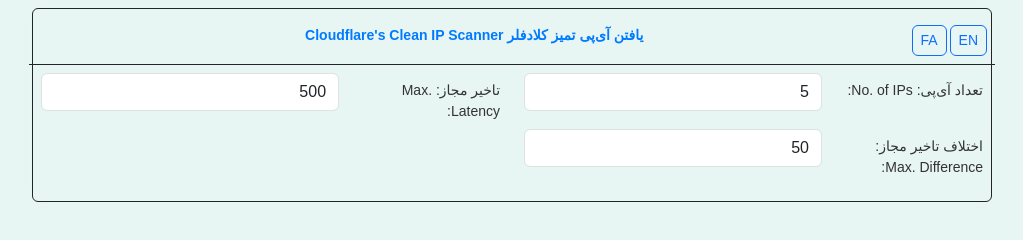
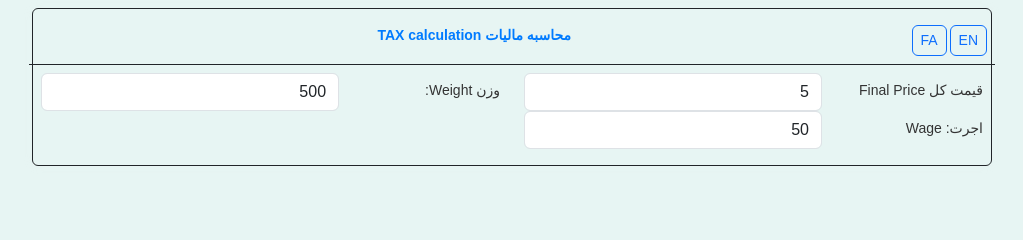
Before and after one commit to MrMalekfar/t-Tax, a plain HTML site: page index.html in a window 1280 px wide. Shown: the whole page, without its empty margins (128-1151 px from the left). Drawn offline with nearby package versions, Linux system fonts and the light colour scheme; a web font is replaced by a local one.

Commit message:
Update index.html

```diff
--- a/index.html
+++ b/index.html
@@ -68,8 +68,8 @@
     <div class="container border rounded-2 mt-2 border-dark">
         <div class="row">
             <div class="col-12 p-2 text-center border-bottom border-dark text-primary">
-                <span class="lang-field lang-fa fw-bold">یافتن آی‌پی تمیز کلادفلر</span>
-                <span class="lang-field lang-en fw-bold">Cloudflare's Clean IP Scanner</span>
+                <span class="lang-field lang-fa fw-bold">محاسبه مالیات</span>
+                <span class="lang-field lang-en fw-bold">TAX calculation</span>
                 <div class="btn-group float-end" role="group" dir="ltr">
                     <button id="btn-fa" class="btn btn-lang btn-outline-primary btn-sm rounded-2" type="button">FA</button>&nbsp;
                     <button id="btn-en" class="btn btn-lang btn-outline-primary btn-sm rounded-2" type="button">EN</button>
@@ -78,22 +78,22 @@
         </div>
                 <div class="row my-2">
             <label for="max-ip" class="col-sm-12 col-md-4 col-lg-2 col-form-label">
-                <span class="lang-field lang-fa">تعداد آی‌پی:</span>
-                <span class="lang-field lang-en">No. of IPs:</span>
+                <span class="lang-field lang-fa">قیمت کل</span>
+                <span class="lang-field lang-en">Final Price</span>
             </label>
             <div class="col-sm-12 col-md-8 col-lg-4">
                 <input class="form-control" type="number" id="max-ip" min="1" max="5000" step="5" value="5" placeholder="Enter number of IPs">
             </div>
             <label for="max-latency" class="col-sm-12 col-md-4 col-lg-2 col-form-label">
-                <span class="lang-field lang-fa">تاخیر مجاز:</span>
-                <span class="lang-field lang-en">Max. Latency:</span>
+                <span class="lang-field lang-fa">وزن</span>
+                <span class="lang-field lang-en">Weight:</span>
             </label>
             <div class="col-sm-12 col-md-8 col-lg-4">
                 <input class="form-control" type="number" id="max-latency" min="50" max="3000" step="50" value="500">
             </div>
             <label for="max-difference" class="col-sm-12 col-md-4 col-lg-2 col-form-label">
-                <span class="lang-field lang-fa">اختلاف تاخیر مجاز:</span>
-                <span class="lang-field lang-en">Max. Difference:</span>
+                <span class="lang-field lang-fa">اجرت:</span>
+                <span class="lang-field lang-en">Wage</span>
             </label>
             <div class="col-sm-12 col-md-8 col-lg-4">
                 <input class="form-control" type="number" id="max-difference" min="10" max="500" step="50" value="50">
```
